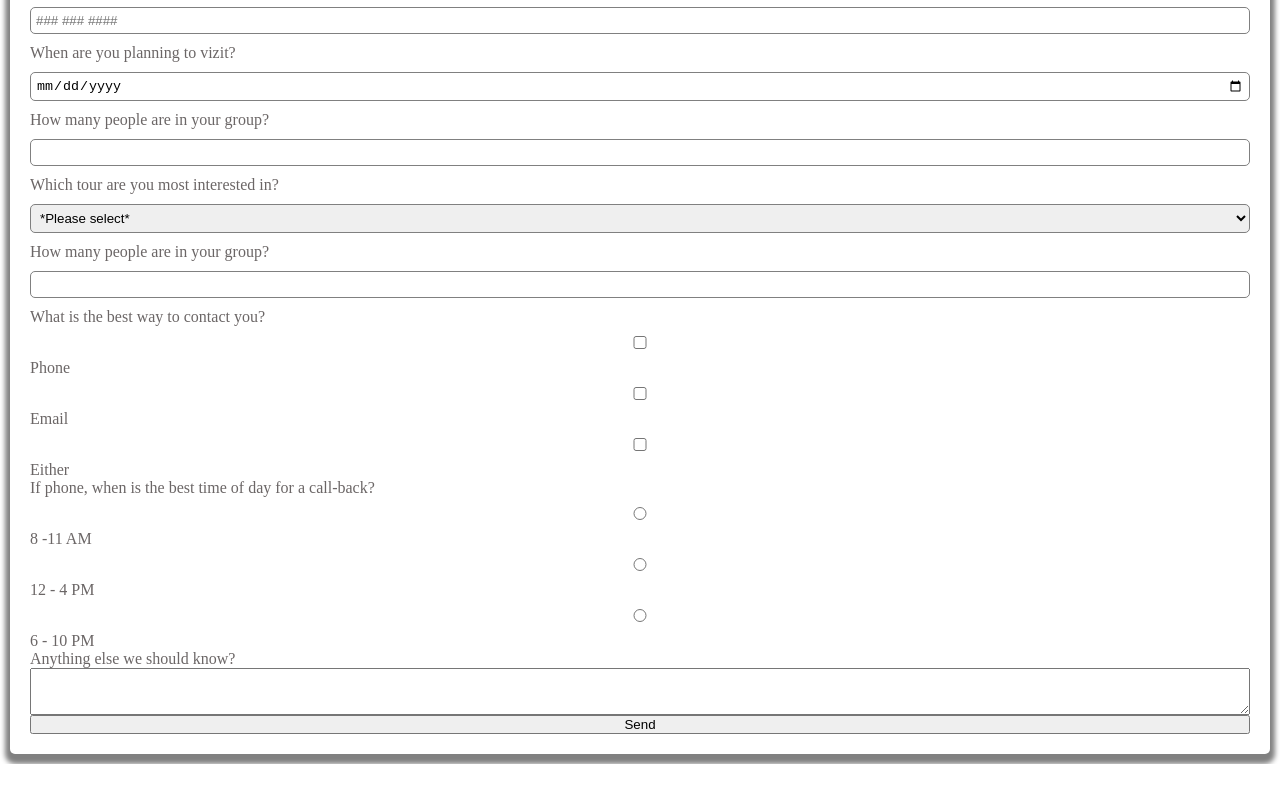
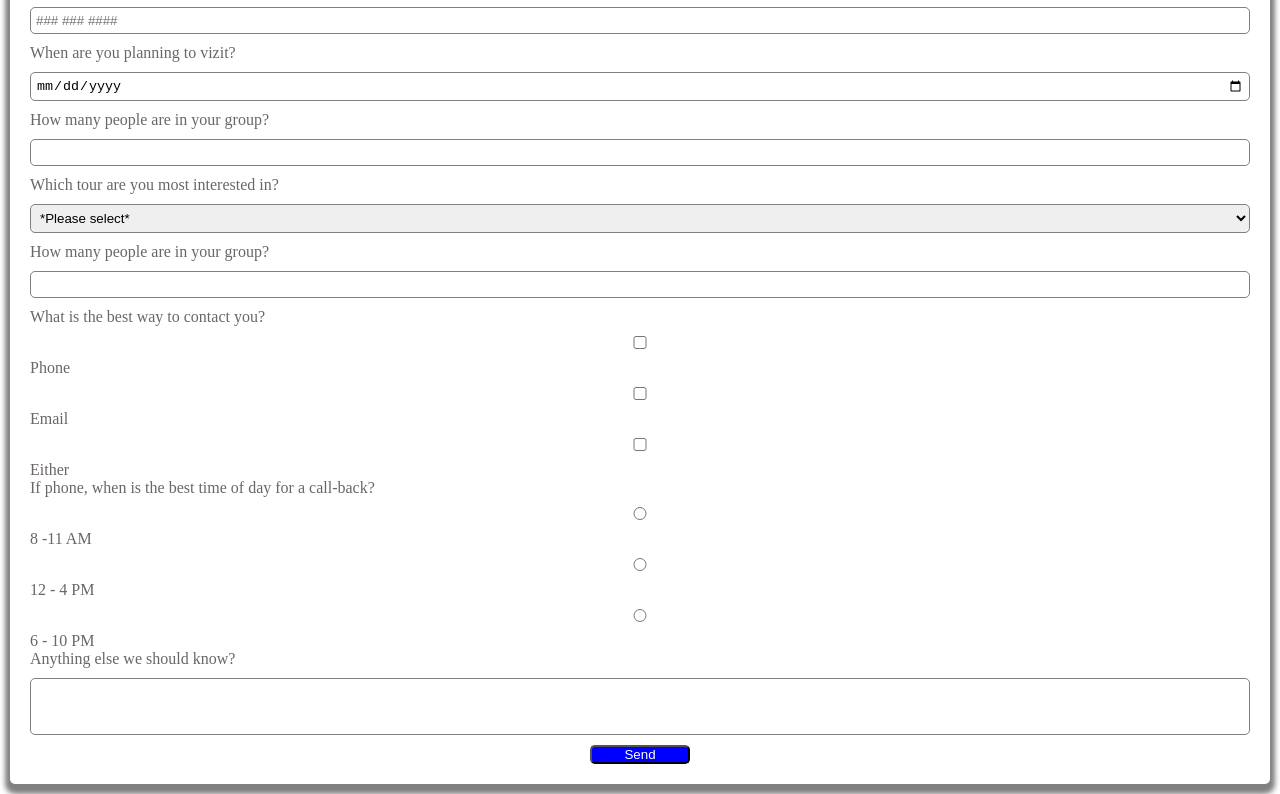
Before and after one commit to JuliaVladimirov/FrontEnd-Homework, a plain HTML site: page Maket/index.html in a window 1280 px wide. Shown: the part 498-1292 px from the top of the page. Before the commit the page ends 1262 px from the top, so only its background shows below. Drawn offline with Linux system fonts and the light colour scheme.

Commit message:
Third Edition

```diff
--- a/Maket/css/styles.css
+++ b/Maket/css/styles.css
@@ -69,6 +69,7 @@ select {
     padding: 5px;
 
 }
+
 option {
     display: flex;
     flex-direction: column;
@@ -77,5 +78,38 @@ option {
 }
 
 
-/* input[type'radio]
-input[type=checkbox] */
+/* input[type=radio]{
+    width: none;
+}
+input[type=checkbox] {
+    width: none;
+} */
+
+textarea {
+    resize: none;
+    margin: 10px 0px 10px 0px;
+    border-radius: 5px;
+    border: 1px solid gray;
+    padding: 5px;
+}
+
+.button_block {
+    width: 100px;
+    margin: 0 auto;
+
+
+}
+
+button {
+    color: white;
+    background-color: blue;
+    border-radius: 5px;
+
+}
+
+label:hover {
+    color: blue;
+}
+button:hover {
+    cursor: pointer;
+}
```
